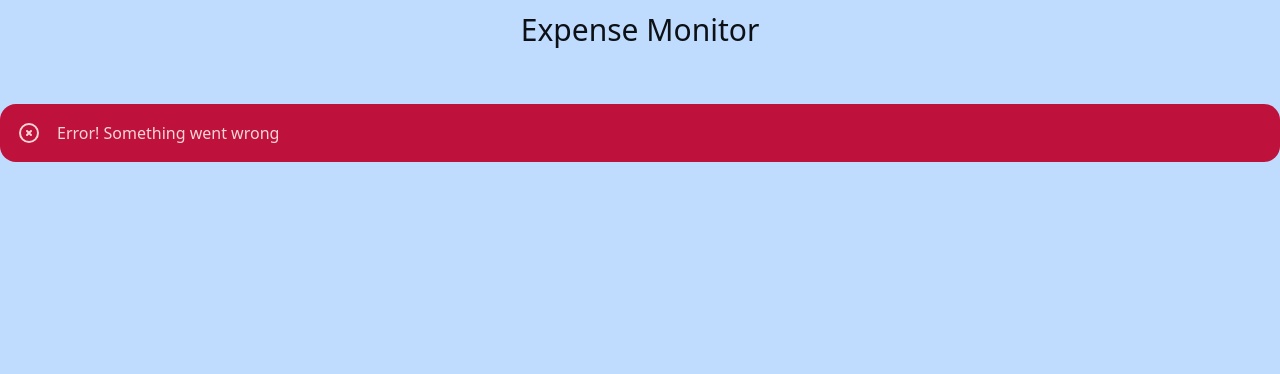
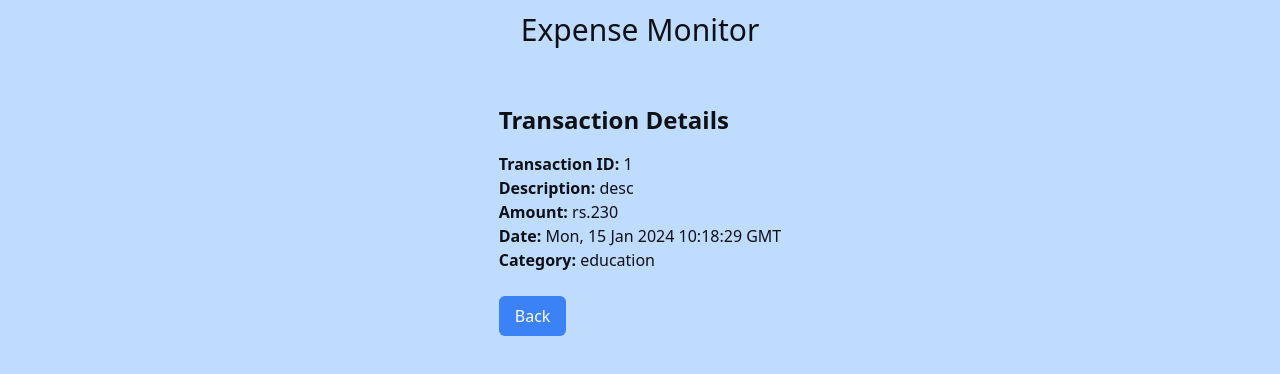
Before and after one commit to RANJEETJ06/client, a React (Create React App) app: page /1/1/Transaction in a window 1280 px wide. Shown: the top 374 px of the page. Built offline with nearby package versions, Linux system fonts and the light colour scheme.

Commit message:
frontEnd added transaction

```diff
--- a/src/App.tsx
+++ b/src/App.tsx
@@ -2,10 +2,11 @@ import { BrowserRouter as Router, Routes, Route } from "react-router-dom";
 import Layout from "./Layout";
 import Auth from "./pages/Auth";
 import Login from "./pages/Login";
-import Signup from './pages/Signup';
+import Signup from "./pages/Signup";
 import Home from "./pages/Home";
 import NotFound from "./pages/NotFound";
-import MonthBudget from './pages/MonthBudget';
+import MonthBudget from "./pages/MonthBudget";
+import TransactionDetails from "./pages/TransactionDetails";
 
 function App() {
   return (
@@ -13,12 +14,16 @@ function App() {
       <Router>
         <Layout>
           <Routes>
-            <Route path="/" element={<Auth/>} />
-            <Route path="/Login"element={<Login/>}/>
-            <Route path="/Signup"element={<Signup/>}/>
-            <Route path="/*"element={<NotFound/>}/>
-            <Route path="/:userId/Dashboard"element={<Home/>}/>
-            <Route path="/:userId/Budget"element={<MonthBudget/>}/>
+            <Route path="/" element={<Auth />} />
+            <Route path="/Login" element={<Login />} />
+            <Route path="/Signup" element={<Signup />} />
+            <Route path="/*" element={<NotFound />} />
+            <Route path="/:userId/Dashboard" element={<Home />} />
+            <Route path="/:userId/Budget" element={<MonthBudget />} />
+            <Route
+              path="/:userId/:transactionId/Transaction"
+              element={<TransactionDetails />}
+            />
           </Routes>
         </Layout>
       </Router>
--- a/src/components/ChartDispaly.tsx
+++ b/src/components/ChartDispaly.tsx
@@ -21,7 +21,10 @@ const ChartDisplay: React.FC<ChartDisplayProps> = ({
       if (ctx) {
         const categoryTotals = categories.map((category) => {
           const totalAmount = transactions
-            .filter((transaction) => transaction.category.categoryId === category.categoryId)
+            .filter(
+              (transaction) =>
+                transaction.category.categoryId === category.categoryId
+            )
             .reduce((sum, transaction) => sum + transaction.amount, 0);
           return totalAmount;
         });
@@ -57,7 +60,6 @@ const ChartDisplay: React.FC<ChartDisplayProps> = ({
     }
   }, [transactions, categories]);
 
-
   return <canvas ref={chartRef} width={300} height={300}></canvas>;
 };
 
--- a/src/components/TransctionList.tsx
+++ b/src/components/TransctionList.tsx
@@ -1,34 +1,41 @@
+import { useNavigate, useParams } from "react-router-dom";
 import { Transaction } from "../pages/Home";
 
 interface TransctionListProps {
   transactions: Transaction[];
 }
 const TransctionList: React.FC<TransctionListProps> = ({ transactions }) => {
+  const navigate = useNavigate();
+  const { userId } = useParams();
   return (
     <div>
       <h3 className="text-lg font-semibold mb-2">Transaction History</h3>
       <table className="table-auto ml-0">
         <thead>
           <tr>
-        <th className="px-2 py-2">Transaction ID</th>
             <th className="px-4 py-2">Description</th>
-        <th className="px-4 py-2">Category</th>
             <th className="px-4 py-2">Amount</th>
           </tr>
         </thead>
         <tbody>
           {transactions.map((transaction) => (
             <tr key={transaction.transactionId} className="mb-2">
-          <td className="border px-2 py-2">{transaction.transactionId}</td>
-          <td className="border px-4 py-2">{transaction.description}</td>
-          <td className="border px-4 py-2">{transaction.category.categoryName}</td>
+              <td
+                className="border px-4 py-2 cursor-pointer"
+                onClick={() =>
+                  navigate(
+                    `/${userId}/${transaction.transactionId}/Transaction`
+                  )
+                }
+              >
+                {transaction.description}
+              </td>
               <td className="border px-4 py-2">₹{transaction.amount}</td>
             </tr>
           ))}
         </tbody>
       </table>
     </div>
-
   );
 };
 
--- a/src/index.css
+++ b/src/index.css
@@ -1,7 +1,6 @@
 @tailwind base;
 @tailwind components;
 @tailwind utilities;
-
 
 input::-webkit-outer-spin-button,
 input::-webkit-inner-spin-button {
@@ -10,6 +9,6 @@ input::-webkit-inner-spin-button {
 }
 
 /* Firefox */
-input[type=number] {
+input[type="number"] {
   -appearance: textfield;
 }
--- /dev/null
+++ b/src/pages/TransactionDetails.tsx
@@ -0,0 +1,36 @@
+import { useNavigate, useParams } from "react-router-dom";
+
+const TransactionDetails = () => {
+  const { userId, transactionId } = useParams();
+  const navigate = useNavigate();
+
+  return (
+    //to be Editable
+    <div>
+      <h2 className="text-2xl font-bold mb-4">Transaction Details</h2>
+      <div>
+        <strong>Transaction ID:</strong> {transactionId}
+      </div>
+      <div>
+        <strong>Description:</strong> desc
+      </div>
+      <div>
+        <strong>Amount:</strong> rs.230
+      </div>
+      <div>
+        <strong>Date:</strong> {new Date().toUTCString()}
+      </div>
+      <div>
+        <strong>Category:</strong> education
+      </div>
+      <button
+        className="bg-blue-500 text-white py-2 px-4 rounded-md mb-4 hover:bg-blue-600 mt-6"
+        onClick={() => navigate(`/${userId}/Dashboard`)}
+      >
+        Back
+      </button>
+    </div>
+  );
+};
+
+export default TransactionDetails;
```
Also changed, not shown: src/Layout.tsx (+7 -9 lines), src/index.tsx (+5 -5 lines), src/pages/Auth.tsx (+6 -6 lines), src/pages/Signup.tsx (+15 -6 lines). Lines whose indentation alone changed are shown as unchanged.
